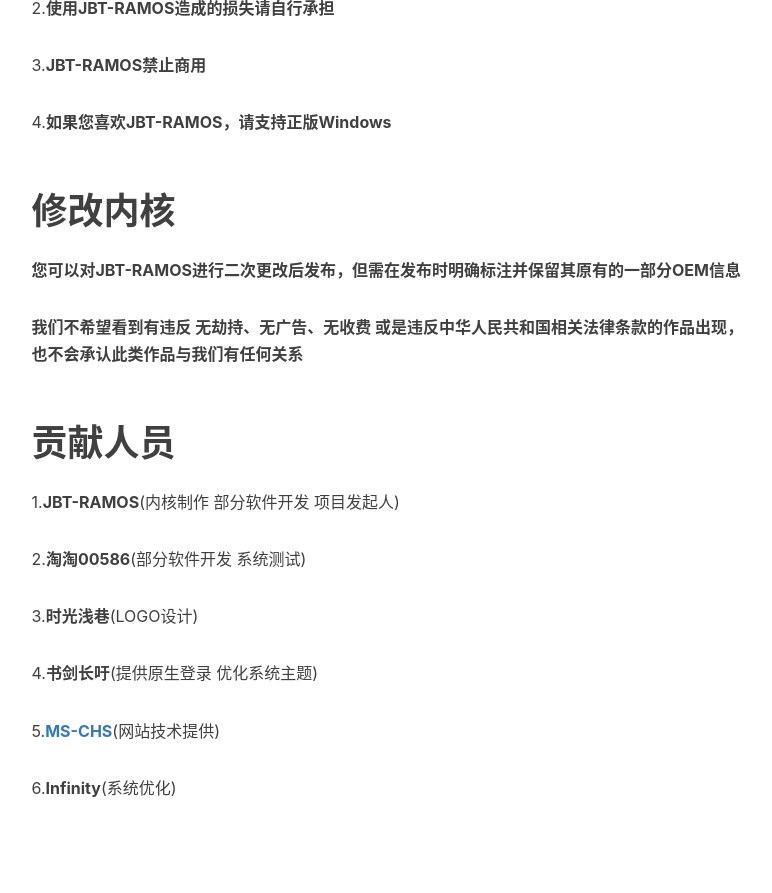
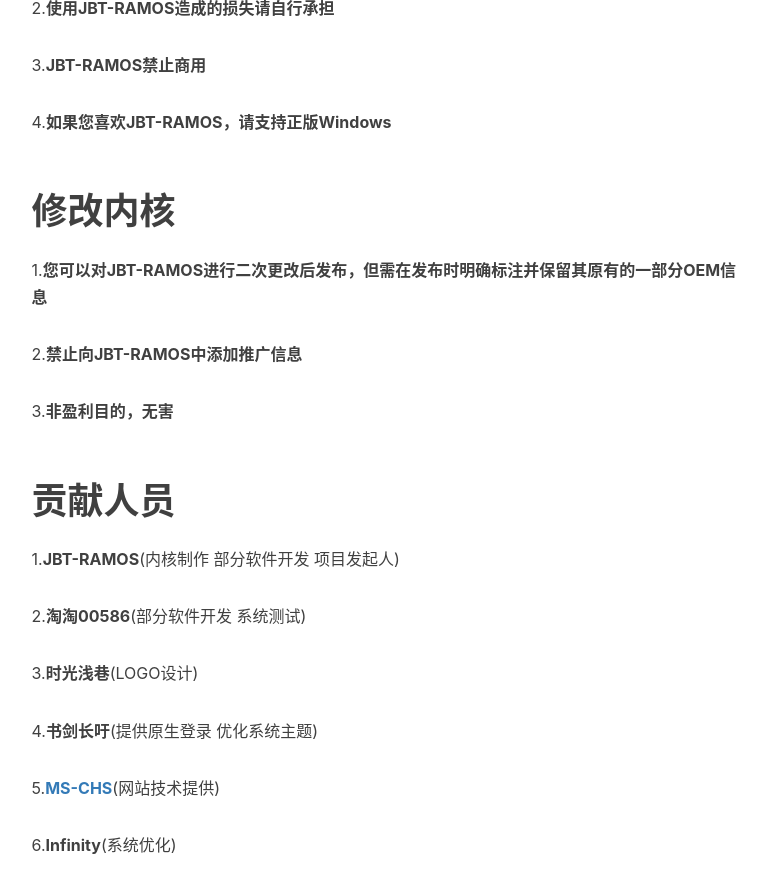
Before and after one commit to JBT-RAMOS/jbt-ramos.github.com, a Jekyll site: the page built from about.html, in a window 1280 px wide and 900 px high, scrolled down 1097 px. Shown: the top 893 px of the window, without its empty margins (136-908 px from the left). Built offline with Jekyll 4.4.1, drawn with Linux system fonts in a browser that asks for light colours; nearby versions of some CDN libraries; comment, search, counter and statistics services are not loaded.

Commit message:
Update zh.md

```diff
--- a/_includes/about/zh.md
+++ b/_includes/about/zh.md
@@ -24,9 +24,11 @@
 
 # 修改内核
 
-**您可以对JBT-RAMOS进行二次更改后发布，但需在发布时明确标注并保留其原有的一部分OEM信息**
+1.**您可以对JBT-RAMOS进行二次更改后发布，但需在发布时明确标注并保留其原有的一部分OEM信息**
 
-**我们不希望看到有违反 无劫持、无广告、无收费 或是违反中华人民共和国相关法律条款的作品出现，也不会承认此类作品与我们有任何关系**
+2.**禁止向JBT-RAMOS中添加推广信息**
+
+3.**非盈利目的，无害**
 
 # 贡献人员
 
```
